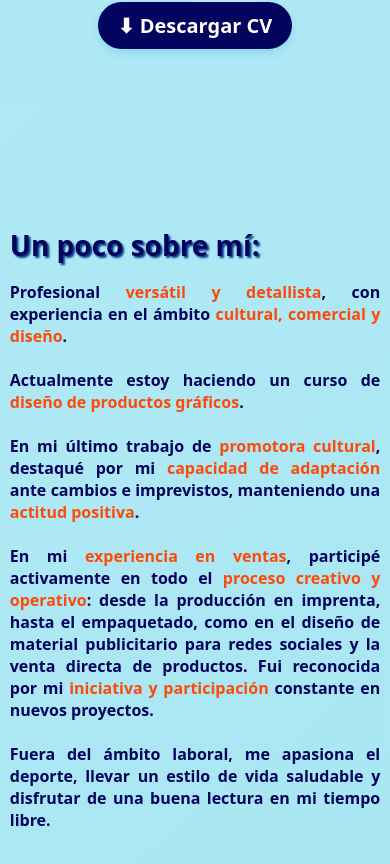
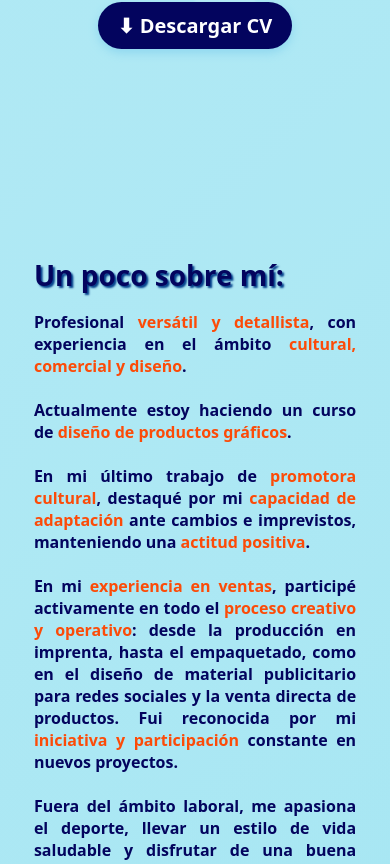
Before and after one commit to JoseMartinez98/CV_CarmenBedrule, a Vue app: page / in a window 390 px wide. Shown: the part 815-1679 px from the top of the page. Built offline with nearby package versions, Linux system fonts and the light colour scheme; the HTML template or start-up script is replaced by a standard one.

Commit message:
arreglos herramientas2

```diff
--- a/src/components/SobreMi.vue
+++ b/src/components/SobreMi.vue
@@ -255,7 +255,7 @@ h2 {
 
 @media (max-width: 760px) {
   .container {
-    min-width: 95%;
+    min-width: 98%;
   }
   .sobreMi {
     flex-direction: column;
@@ -267,7 +267,7 @@ h2 {
   .textoInfo {
     max-width: 100%;
     font-size: 16px;
-    margin-bottom: 40px;
+    margin: 30px;
     text-align: justify;
   }
 
```
